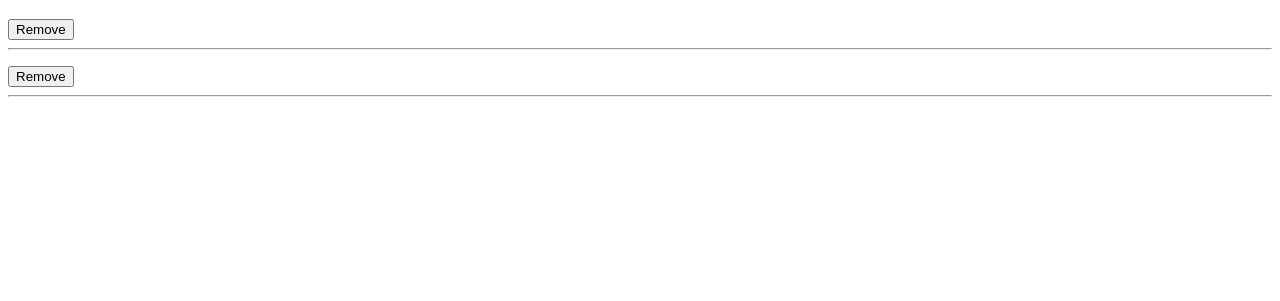
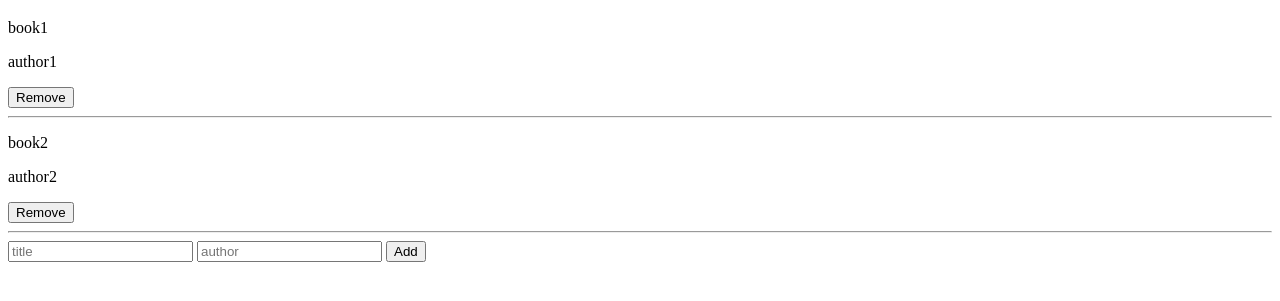
Before and after one commit to lucas-crodrigues/mv-awesome-books, a website: page index.html in a window 1280 px wide. Shown: the part 61-362 px from the top of the page. Drawn offline with Linux system fonts and the light colour scheme.

Commit message:
Add first version of addBook function

```diff
--- a/index.html
+++ b/index.html
@@ -12,19 +12,25 @@
   </header>
   <main>
     <div class="book-container">
-      <div class="book">
-        <p class="title"></p>
-        <p class="author"></p>
+      <div class="book" id="book1">
+        <p class="title">book1</p>
+        <p class="author">author1</p>
         <button type="button">Remove</button>
         <hr>
       </div>
-      <div class="book">
-        <p class="title"></p>
-        <p class="author"></p>
+      <div class="book" id="book2">
+        <p class="title">book2</p>
+        <p class="author">author2</p>
         <button type="button">Remove</button>
         <hr>
       </div>
     </div>
+    <div class="addBook">
+      <input type="text" id="addTitle" placeholder="title">
+      <input type="text" id="addAuthor" placeholder="author" >
+      <button id="addButton">Add</button>
+    </div>
   </main>
+  <sript src="index.js"></sript>
 </body>
 </html>
```
Also changed, not shown: index.js (added, +28 -0 lines).
